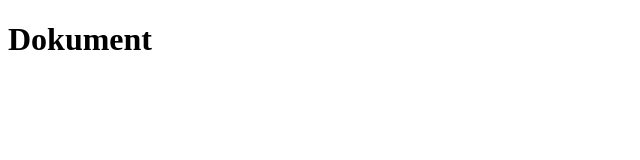
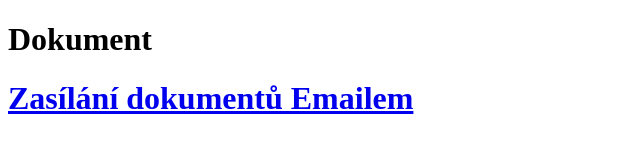
Before and after one commit to Robotak6086/Moje-dokumentace, a plain HTML site: page index.html in a window 1280 px wide. Shown: the whole page, without its empty margins (0-640 px from the left). Drawn offline with Linux system fonts and the light colour scheme.

```diff
--- a/index.html
+++ b/index.html
@@ -8,5 +8,7 @@
 </head>
 <body>
     <H1>Dokument<H1>
+
+        <a href="Zasílání dokumentů Emailem.md">Zasílání dokumentů Emailem</a>
 </body>
 </html>
```
Also changed, not shown: Picture/email_vypujcka.JPG (added), 1 other file.
